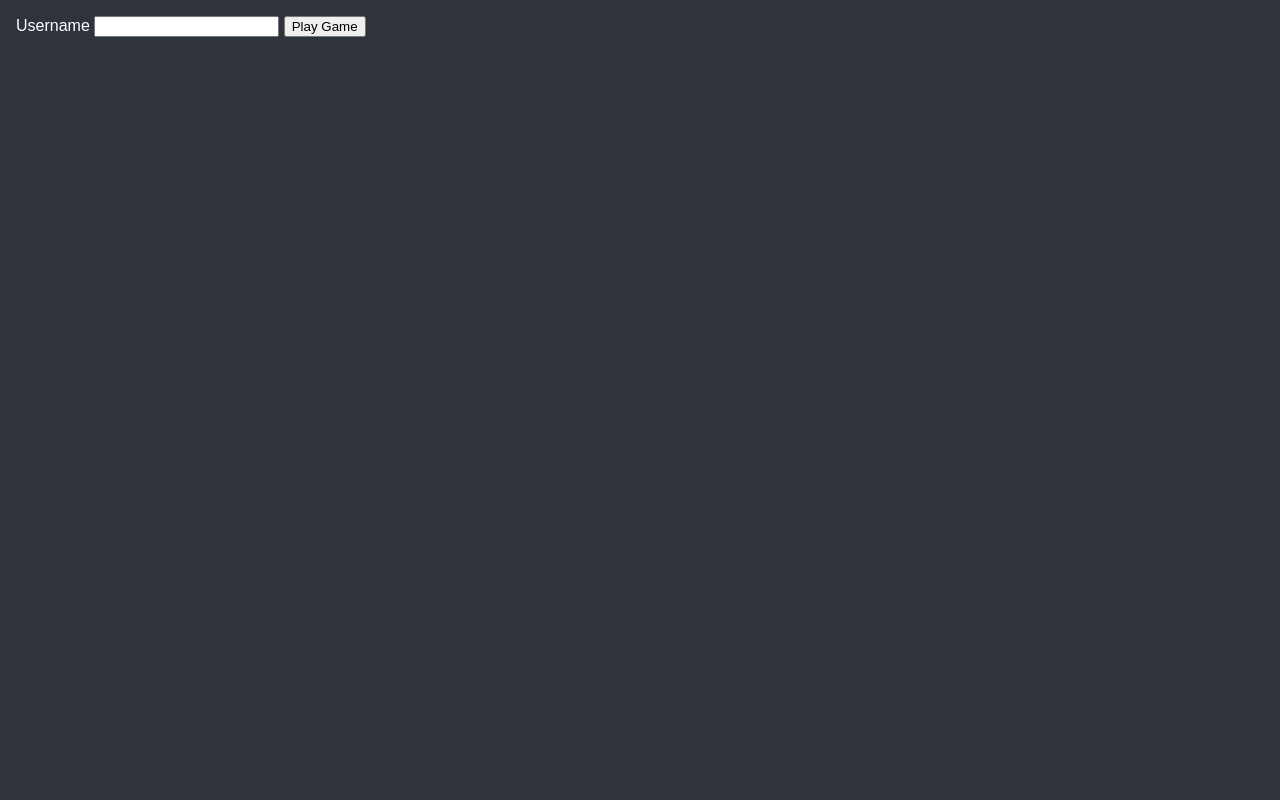
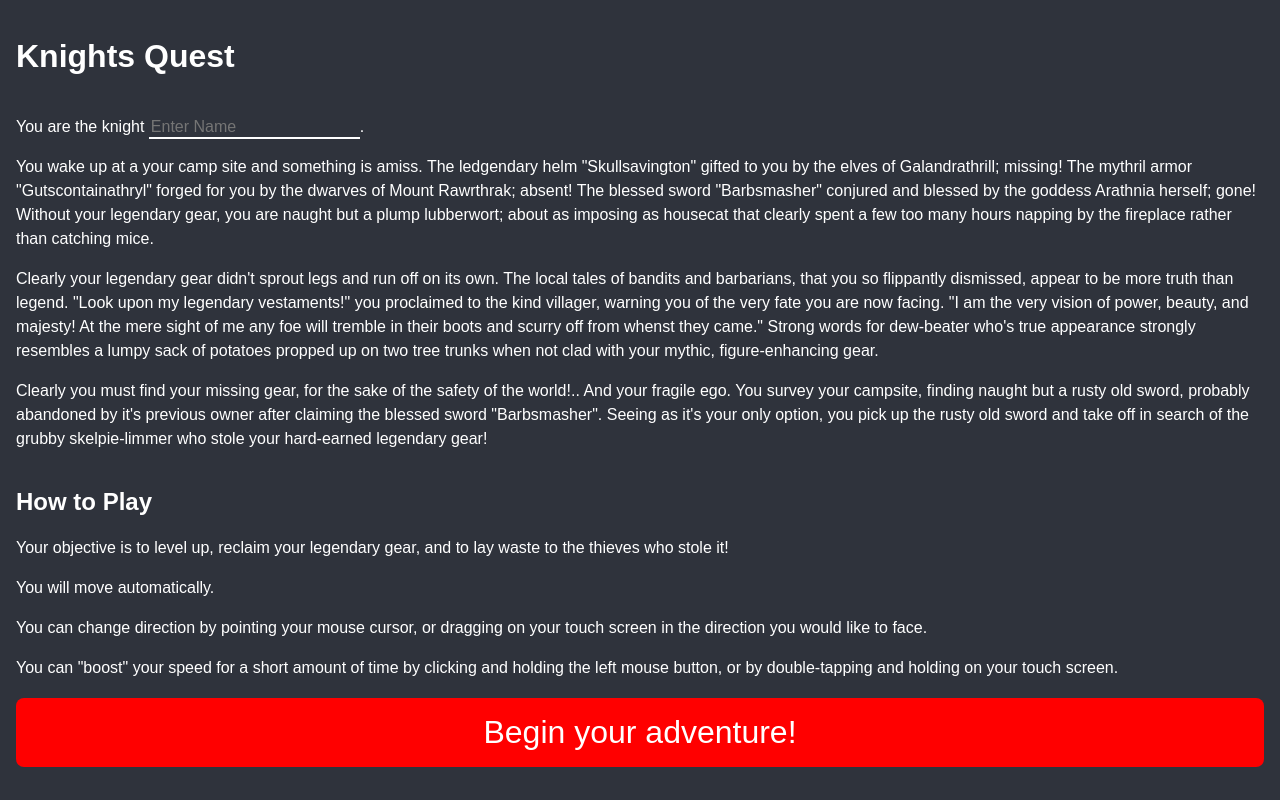
Before and after one commit to zjlabs/js13kgames2020-submission, a website: page public/index.html in a window 1280 px wide. Drawn offline with nearby package versions, Linux system fonts and the light colour scheme.

Commit message:
Update registration flow.

```diff
--- a/public/client/client.ts
+++ b/public/client/client.ts
@@ -3,8 +3,12 @@ import { getSocket } from './socket/socket';
 import { sendPlayAction } from './socket/actions';
 import { subscribeToRegistrationForm } from './registration';
 import { registerEventHandlers } from './socket/event-handlers';
+import { forceResize } from './input';
 
 subscribeToRegistrationForm((username) => {
+  // Force window resize calculations.
+  forceResize();
+
   // Start sync with server.
   const socket = getSocket();
   sendPlayAction(socket, {
--- a/public/index.css
+++ b/public/index.css
@@ -7,8 +7,6 @@ html, body {
   padding: 0;
   width: 100%;
   height: 100%;
-  overflow: hidden;
-
   font-size: 16px;
 }
 
@@ -17,6 +15,7 @@ html, body {
   width: 100%;
   height: 100%;
   overflow: hidden;
+  display: none;
 
   -webkit-touch-callout: none;
   -webkit-user-select: none;
@@ -26,6 +25,10 @@ html, body {
   user-select: none;
 
   cursor: crosshair;
+}
+
+#root.active {
+  display: block;
 }
 
 #root canvas {
@@ -71,11 +74,54 @@ html, body {
 }
 
 .sign-in-form {
+  background: #2F333C;
   color: #FFFFFF;
   font-family: sans-serif;
-  left: 1rem;
-  top: 1rem;
-  position: absolute;
+  font-size: .8rem;
+  padding: 1rem;
+  display: flex;
+  flex-direction: column;
+  justify-content: space-around;
+  min-height: 100%;
+}
+
+@media (min-width: 600px) {
+  .sign-in-form {
+    font-size: 1rem;
+  }
+}
+
+.section--primary {
+}
+
+.sign-in-form p {
+  line-height: 1.5rem;
+}
+
+.sign-in-form input {
+  background: none;
+  border: none;
+  border-bottom: 2px solid white;
+  color: white;
+  font-size: 1rem;
+}
+
+.sign-in-form button {
+  background: red;
+  border: none;
+  color: white;
+  font-size: 1rem;
+  cursor: pointer;
+  padding: .5rem;
+  border-radius: .5rem;
+  margin-bottom: 1rem;
+}
+
+@media (min-width: 600px) {
+  .sign-in-form button {
+    font-size: 2rem;
+    padding: 1rem;
+  }
 }
 
 .statistics {
--- a/public/index.html
+++ b/public/index.html
@@ -9,11 +9,65 @@
   </head>
   <body>
     <div class="sign-in-form" id="sign-in-form">
-      <label id="username-input-label">
-        Username
-        <input id="username-input" type="text" />
-      </label>
-      <button id="start-button" type="button">Play Game</button>
+      <h1>
+        Knights Quest
+      </h1>
+
+      <div class="section">
+        <p>
+          You are the knight <input id="username-input" type="text" placeholder="Enter Name" />.
+        </p>
+
+        <p>
+          You wake up at a your camp site and something is amiss. The ledgendary helm "Skullsavington" gifted to you by
+          the elves of Galandrathrill; missing! The mythril armor "Gutscontainathryl" forged for you by the dwarves of
+          Mount Rawrthrak; absent! The blessed sword "Barbsmasher" conjured and blessed by the goddess Arathnia herself;
+          gone! Without your legendary gear, you are naught but a plump lubberwort; about as imposing as housecat that
+          clearly spent a few too many hours napping by the fireplace rather than catching mice.
+        </p>
+
+        <p>
+          Clearly your legendary gear didn't sprout legs and run off on its own. The local tales of bandits and
+          barbarians, that you so flippantly dismissed, appear to be more truth than legend. "Look upon my legendary
+          vestaments!" you proclaimed to the kind villager, warning you of the very fate you are now facing. "I am the
+          very vision of power, beauty, and majesty! At the mere sight of me any foe will tremble in their boots and
+          scurry off from whenst they came." Strong words for dew-beater who's true appearance strongly resembles a lumpy
+          sack of potatoes propped up on two tree trunks when not clad with your mythic, figure-enhancing gear.
+        </p>
+
+        <p>
+          Clearly you must find your missing gear, for the sake of the safety of the world!.. And your fragile ego. You
+          survey your campsite, finding naught but a rusty old sword, probably abandoned by it's previous owner after
+          claiming the blessed sword "Barbsmasher". Seeing as it's your only option, you pick up the rusty old sword and
+          take off in search of the grubby skelpie-limmer who stole your hard-earned legendary gear!
+        </p>
+      </div>
+
+      <div class="section">
+        <h2>
+          How to Play
+        </h2>
+
+        <p>
+          Your objective is to level up, reclaim your legendary gear, and to lay waste to the thieves who stole it!
+        </p>
+
+        <p>
+          You will move automatically.
+        </p>
+
+        <p>
+          You can change direction by pointing your mouse cursor, or dragging on your touch
+          screen in the direction you would like to face.
+        </p>
+
+        <p>
+          You can "boost" your speed for a short amount of time by
+          clicking and holding the left mouse button, or by double-tapping and holding on your touch screen.
+        </p>
+      </div>
+
+      <button id="start-button" type="button">Begin your adventure!</button>
     </div>
     <div class="statistics">
       <span id="stats--fps"></span>
```
Also changed, not shown: public/client/input.ts (+8 -2 lines), public/client/registration.ts (+10 -7 lines).
